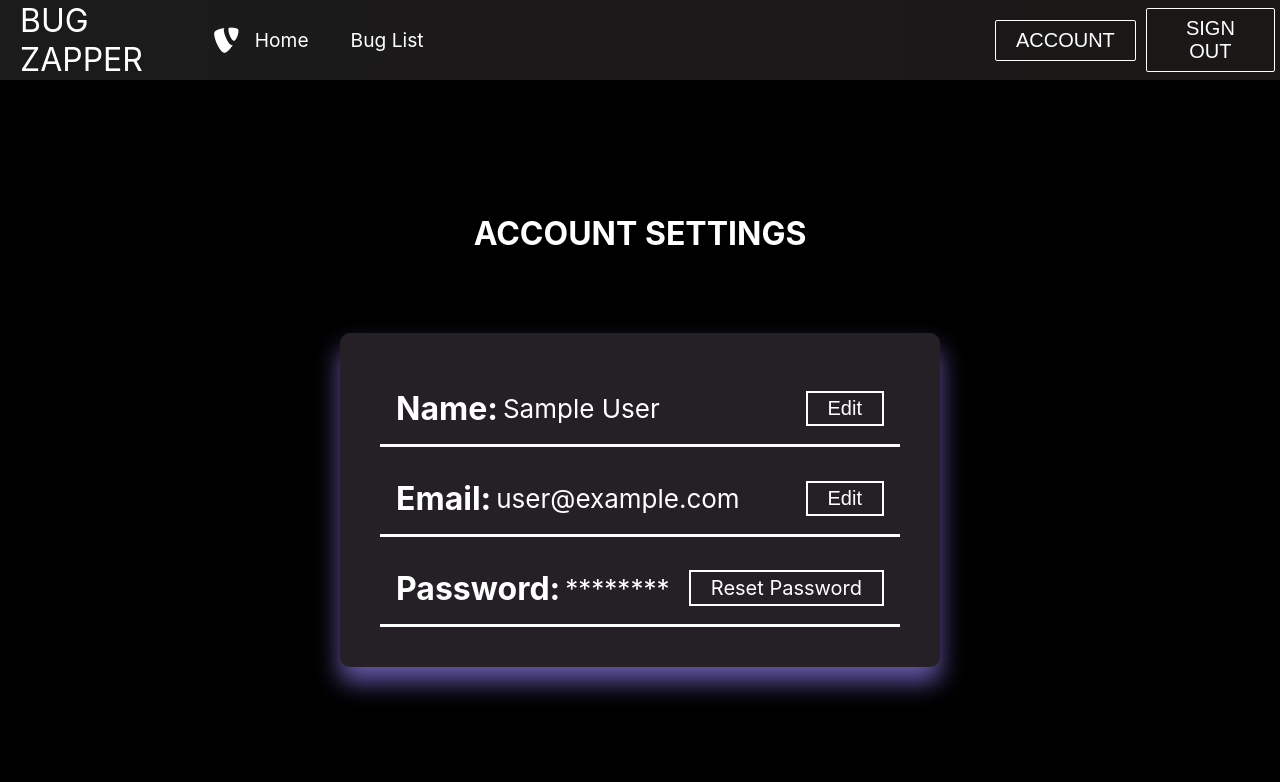
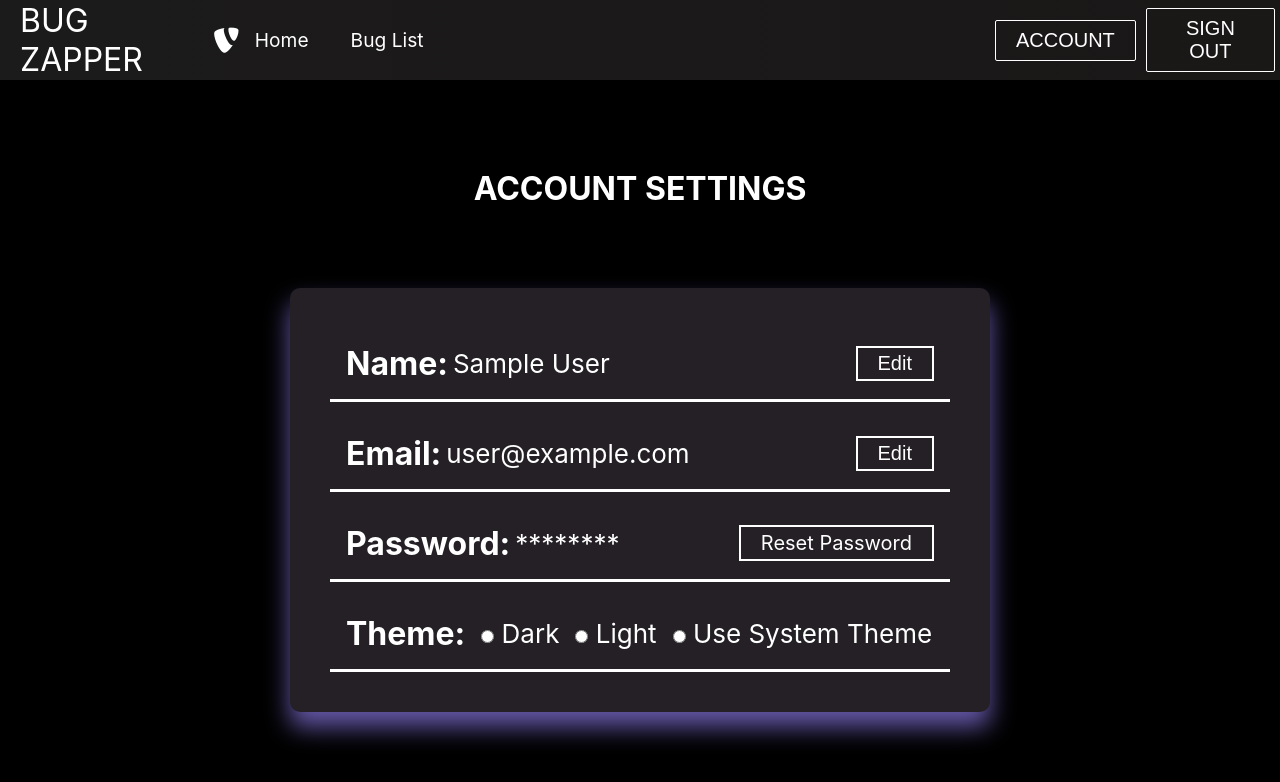
Before and after one commit to grantgonzalez14/bug-zapper, a React (Create React App) app: page /account in a window 1280 px wide. Shown: the top 782 px of the page. Built offline with nearby package versions, Linux system fonts and the light colour scheme; no server answers; sample sign-in values are in the browser's storage.

Commit message:
Added theme settings w/o functionality on account page

```diff
--- a/src/components/pages/Account.css
+++ b/src/components/pages/Account.css
@@ -17,7 +17,7 @@
     display: flex;
     flex-direction: column;
     align-items: flex-start;
-    width: 600px;
+    width: 700px;
     padding: 40px;
     background: var(--raisin-black);
     box-shadow: 0 15px 25px rgba(143, 124, 236, 0.7);
@@ -31,6 +31,7 @@
     margin-left: 5px;
 }
 
+.theme-container,
 .name-container,
 .email-container,
 .password-container {
@@ -39,6 +40,7 @@
     width: 100%;
 }
 
+.theme-info,
 .name-info,
 .email-info,
 .password-info {
@@ -48,6 +50,16 @@
     width: 100%;
     padding: 1rem;
     border-bottom: white solid;
+}
+
+
+
+.theme-info form {
+    font-size: 26px;
+}
+
+.theme-info form label {
+    margin-left: 1rem;
 }
 
 .btn-edit {
--- a/src/components/pages/Account.js
+++ b/src/components/pages/Account.js
@@ -93,6 +93,16 @@ function Account() {
                             <Link className='btn-edit' to='/reset-password'>Reset Password</Link>
                         </div>
                     </div>
+                    <div className='theme-container'>
+                        <div className='theme-info'>
+                            <h1>Theme:</h1>
+                            <form type='radio'>
+                                <label><input type='radio' name=''/> Dark</label>
+                                <label><input type='radio' name=''/> Light</label>
+                                <label><input type='radio' name=''/> Use System Theme</label>
+                            </form>
+                        </div>
+                    </div>
                 </div>
             </div>
         </>
```
